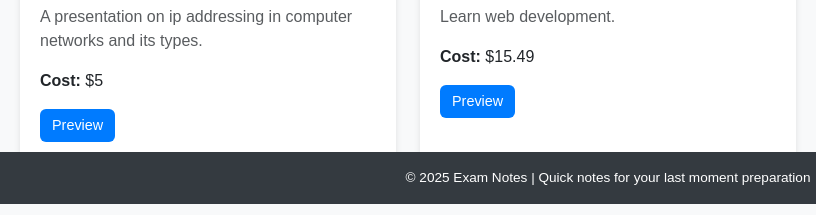
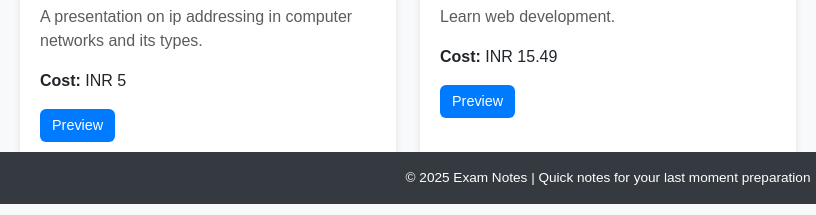
Before and after one commit to Spin1234/examnotes.github.io, a plain HTML site: page index.html in a window 1280 px wide. Shown: the part 595-810 px from the top of the page, 32-848 px from the left. Drawn offline with nearby package versions, Linux system fonts and the light colour scheme.

Commit message:
Update index.html

```diff
--- a/index.html
+++ b/index.html
@@ -174,7 +174,7 @@
                 <div class="card-body">
                   <h5 class="card-title">${pdf.title}</h5>
                   <p class="card-text text-muted">${pdf.description}</p>
-                  <p class="card-text"><strong>Cost:</strong> $${pdf.cost}</p>
+                  <p class="card-text"><strong>Cost:</strong> INR ${pdf.cost}</p>
                   <a href="preview.html?file=${encodeURIComponent(pdf.file)}" target="_blank" class="btn btn-primary">Preview</a>
                 </div>
               </div>
```
